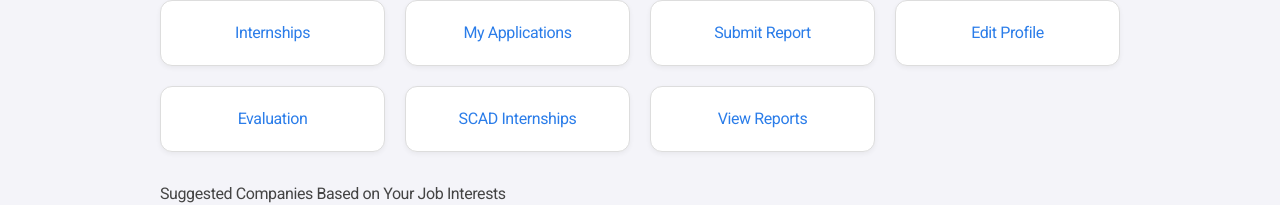
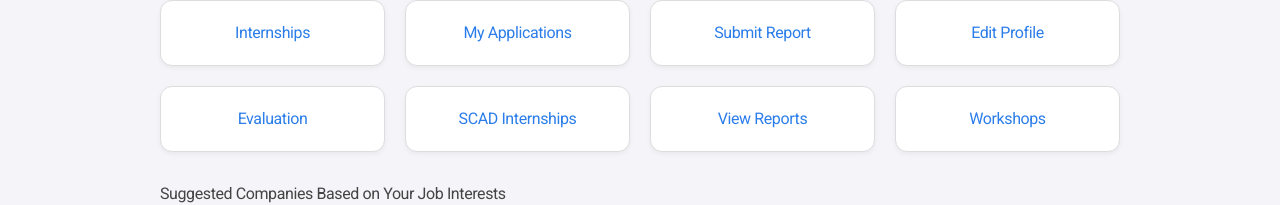
Before and after one commit to CSEN603-2025/Ghost-in-the-Machine, a React (Create React App) app: page /student-dashboard in a window 1280 px wide. Shown: the part 162-367 px from the top of the page. Built offline with nearby package versions, Linux system fonts and the light colour scheme; a web font is replaced by a local one.

Commit message:
added workshop button to student dashboard

```diff
--- a/src/pages/StudentDashboard.jsx
+++ b/src/pages/StudentDashboard.jsx
@@ -76,6 +76,7 @@ const StudentDashboard = () => {
     { label: "Evaluation", path: "/student/evaluation" },
     { label: "SCAD Internships", path: "/student/scad-internships" },
     { label: "View Reports", path: "/student/reports" },
+    { label: "Workshops", path: "/student-upcoming-workshops" },
   ];
 
   return (
```
